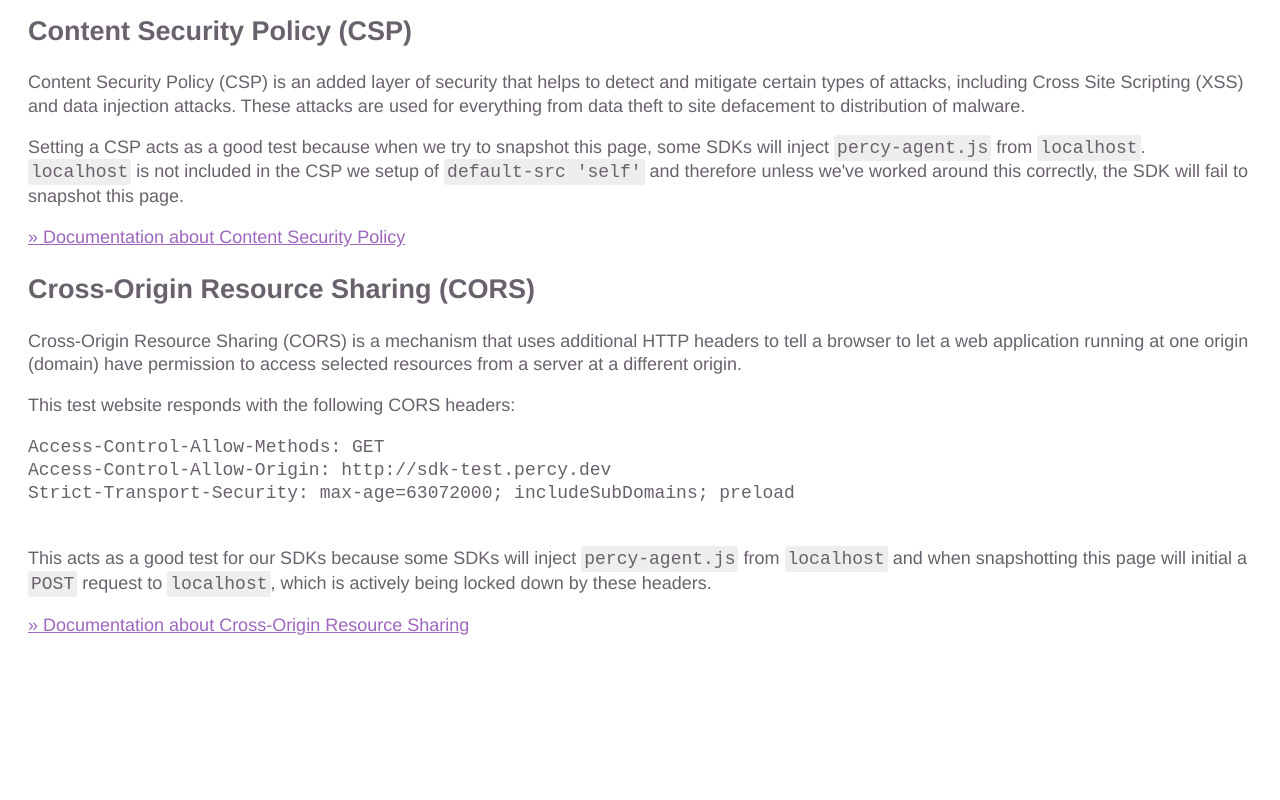
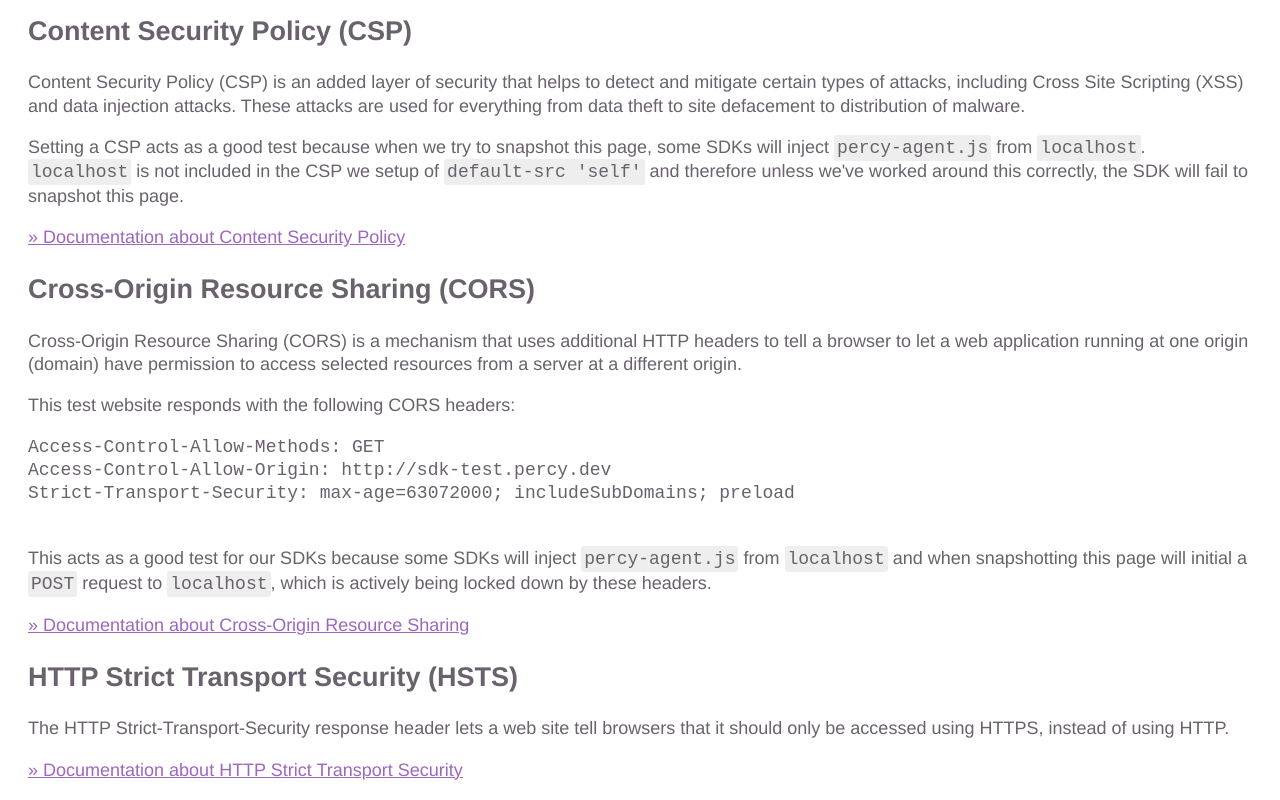
Before and after one commit to percy/sdk-test-website, a plain HTML site: page index.html in a window 1280 px wide. Shown: the part 318-1118 px from the top of the page. Before the commit the page ends 973 px from the top, so only its background shows below. Drawn offline with Linux system fonts and the light colour scheme.

Commit message:
added docs about HSTS

```diff
--- a/index.html
+++ b/index.html
@@ -102,5 +102,15 @@
         &raquo; Documentation about Cross-Origin Resource Sharing
       </a>
     </p>
+    <h2 id="hsts">HTTP Strict Transport Security (HSTS)</h2>
+    <p>
+        The HTTP Strict-Transport-Security response header lets a web site tell
+        browsers that it should only be accessed using HTTPS, instead of using HTTP.
+    </p>
+    <p>
+      <a href="https://developer.mozilla.org/en-US/docs/Web/HTTP/Headers/Strict-Transport-Security">
+        &raquo; Documentation about HTTP Strict Transport Security
+      </a>
+    </p>
   </body>
 </html>
```
